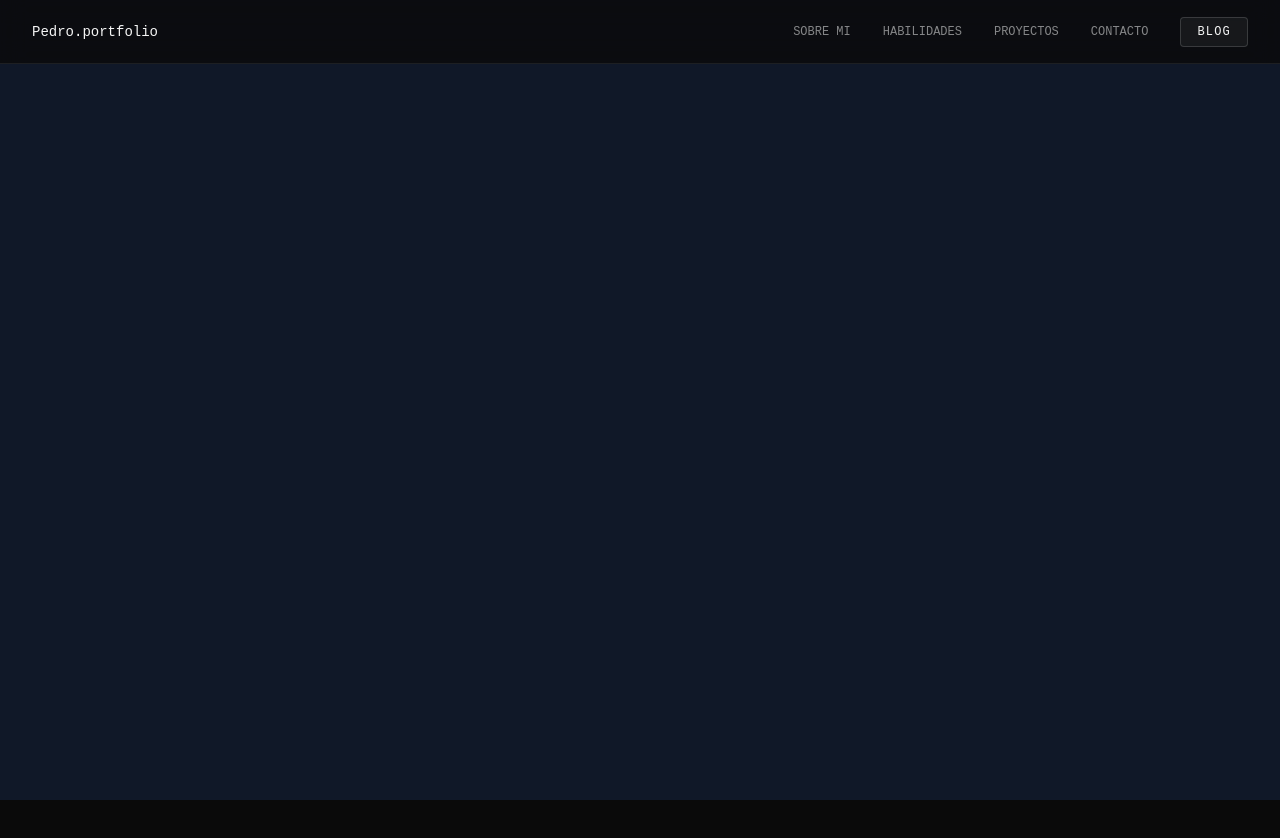
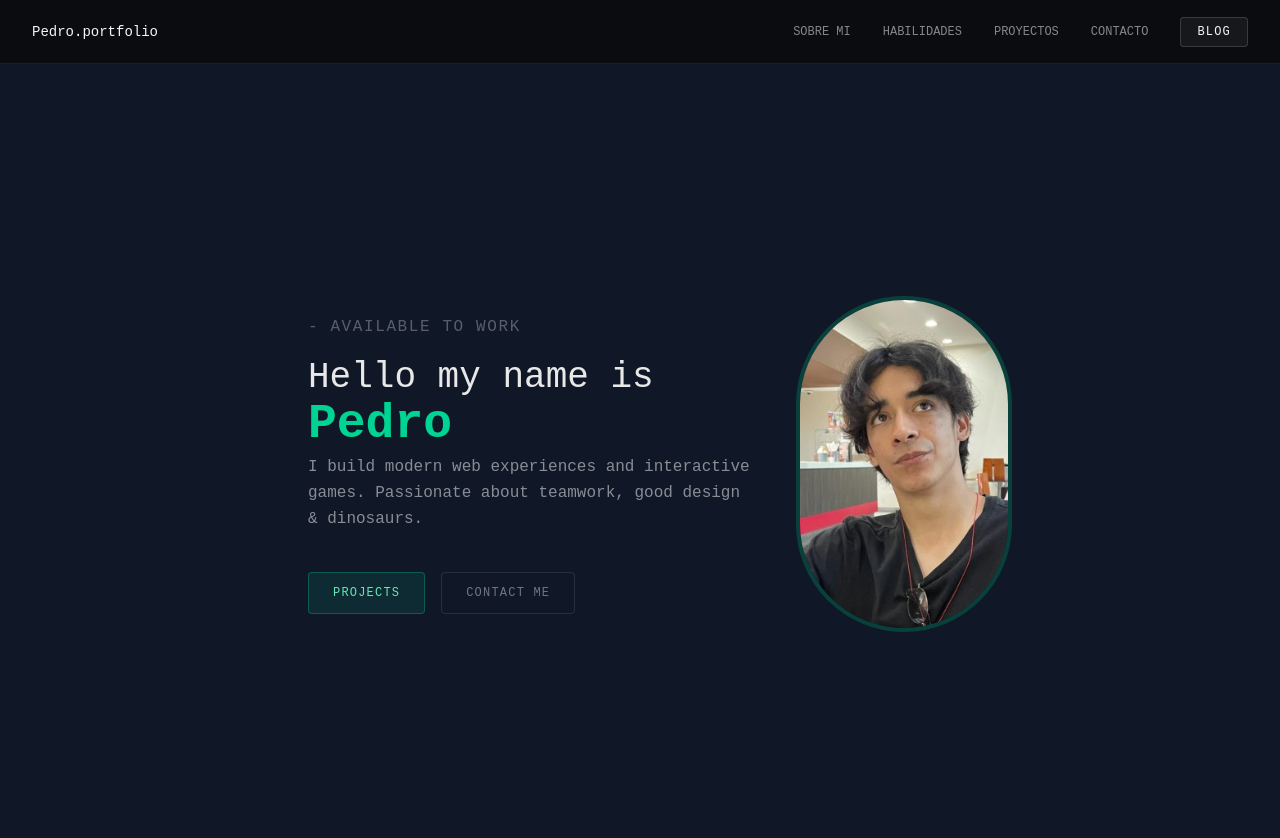
Before and after one commit to Peltre/devPortfolio, a React (Vite) app: page / in a window 1280 px wide. Shown: the top 838 px of the page. Before the commit the page ends 800 px from the top, so only its background shows below. Built offline with nearby package versions, Linux system fonts and the light colour scheme.

Commit message:
Create basic cover layout for the page

```diff
--- a/src/components/MCover.jsx
+++ b/src/components/MCover.jsx
@@ -1,10 +1,55 @@
+import foto from "../assets/foto.jpg"
 
-function Cover() {
+function MCover() {
     return (
-        <div>
+        <section id="cover" className="min-h-screen flex items-center px-8 md:px-20 py-20">
+            {/* Main container */}
+            <div className="flex flex-col md:flex-row items-center justify-center w-full mx-auto">
+                { /* Left side - Text  */}
+                <div className="max-w-3xl px-10">
+                    <p className="text-white/30 text-md tracking-widest uppercase mb-4">
+                        - AVAILABLE TO WORK
+                    </p>
+                     <h1 className="text-4xl leading-tight mb-1">
+                        Hello my name is <br />
+                        <span className="text-5xl font-bold text-emerald-400 mb-3">
+                            Pedro
+                        </span>
+                    </h1>
+                    <p className="text-base text-white/50 leading-relaxed max-w-md mb-10">
+                        I build modern web experiences and interactive games.
+                        Passionate about teamwork, good design & dinosaurs.
+                    </p>
 
-        </div>
+                    {/* Buttons */}
+                    <div className="flex gap-4">
+                        <a
+                            href="#proyectos"
+                            className="text-xs tracking-widest uppercase px-6 py-3 bg-emerald-400/10 border border-emerald-400/30 text-emerald-300 rounded hover:bg-emerald-400/20 transition-colors duration-200"
+                        >
+                            Projects
+                        </a>
+                        <a
+                            href="#contacto"
+                            className="text-xs tracking-widest uppercase px-6 py-3 border border-white/10 text-white/40 rounded hover:text-white hover:border-white/25 transition-colors duration-200"                        >
+                            Contact me
+                        </a>
+                    </div>
+                </div>
+
+                {/* Right side - Picture / more */}
+                <div className="flex flex-col items-center gap-4 shrink-0">
+                    <div className="w-54 h-84 rounded-full border-4 border-emerald-400/20 overflow-hidden bg-emerald-950/30">
+                    <img
+                        src={foto}
+                        alt="Pedro"
+                        className="w-full h-full object-cover"
+                    />
+                    </div>
+                </div>
+            </div>
+        </section>
     )
 }
 
-export default Cover
+export default MCover
```
